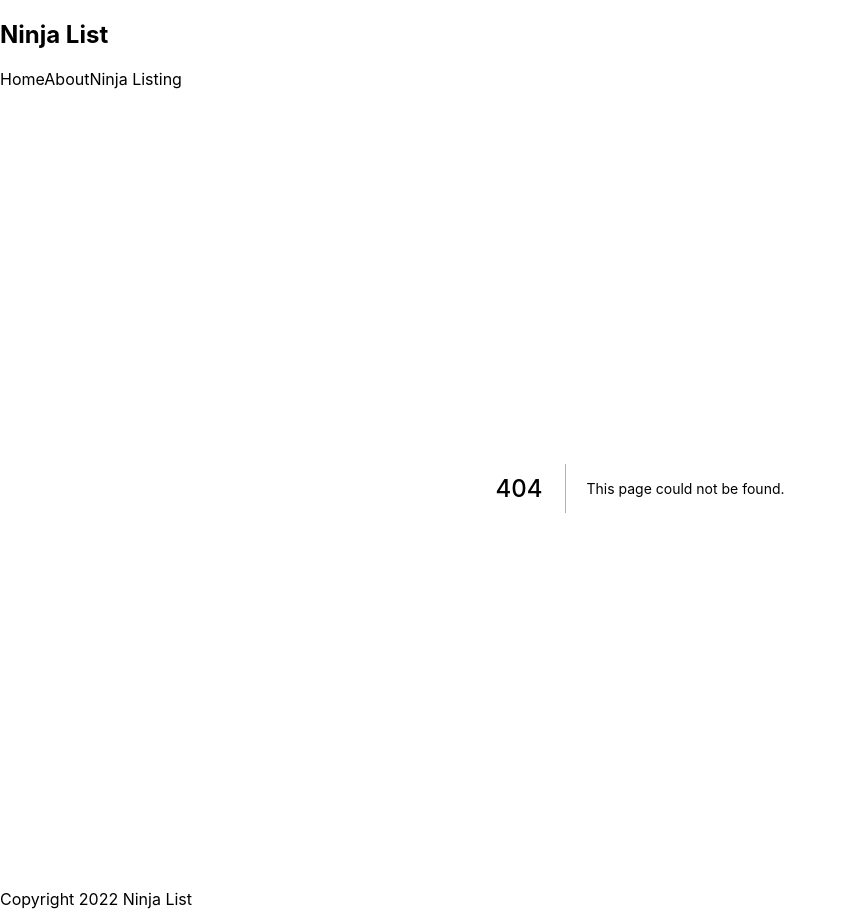
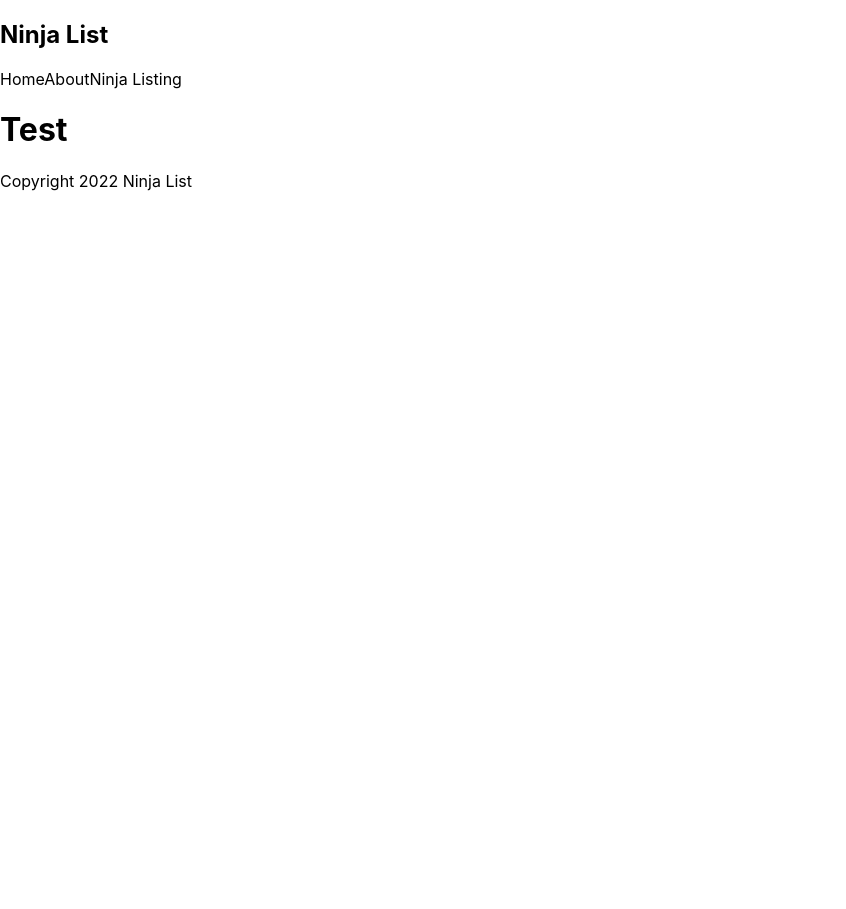
Before and after one commit to Owaisjaved/NextJsLearning, a Next.js app: page /ninja/test in a window 1280 px wide. Before the commit this address had no page. Shown: the whole page, without its empty margins (0-846 px from the left). After the commit the page ends 800 px from the top, so only its background shows below. Built offline with nearby package versions, Linux system fonts and the light colour scheme.

Commit message:
test page

```diff
--- /dev/null
+++ b/pages/ninja/test.js
@@ -0,0 +1,9 @@
+const Test = () => {
+    return (
+        <div>
+            <h1>Test</h1>
+        </div>
+     );
+}
+
+export default Test;
```
